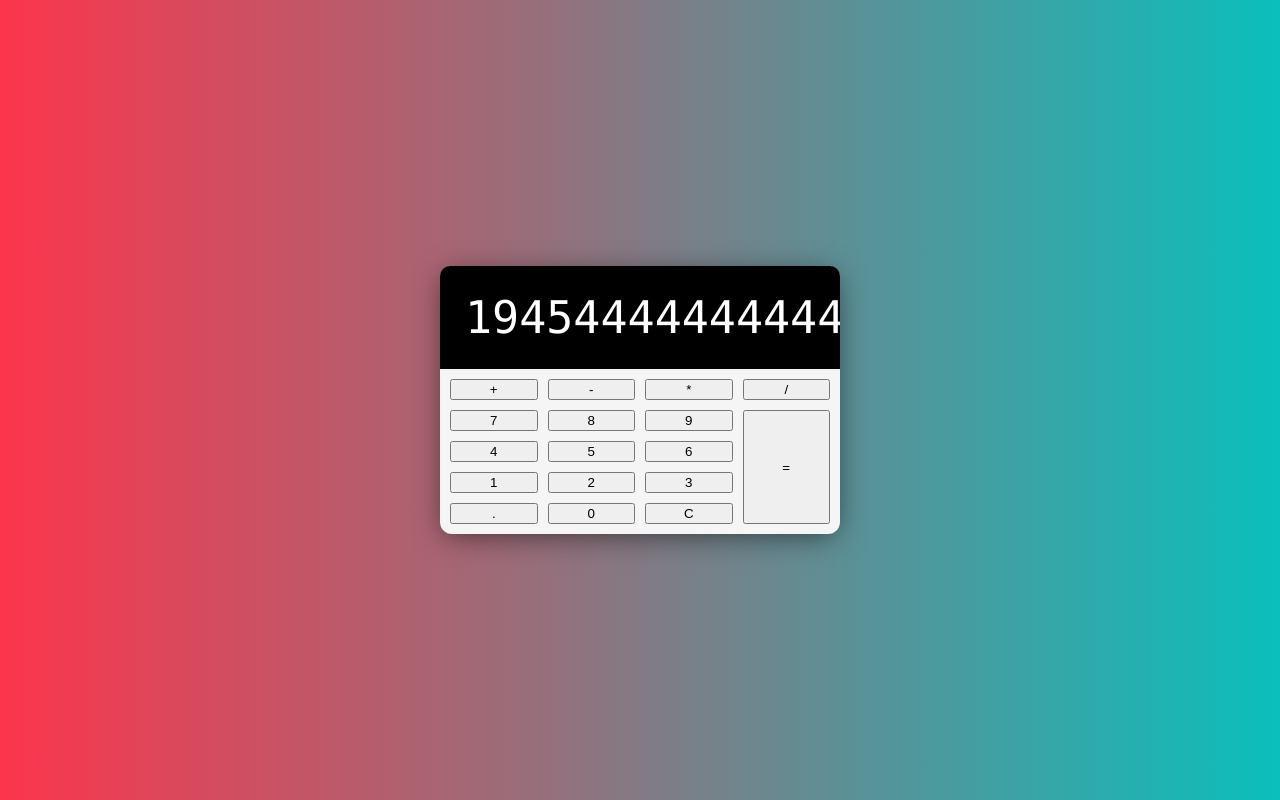
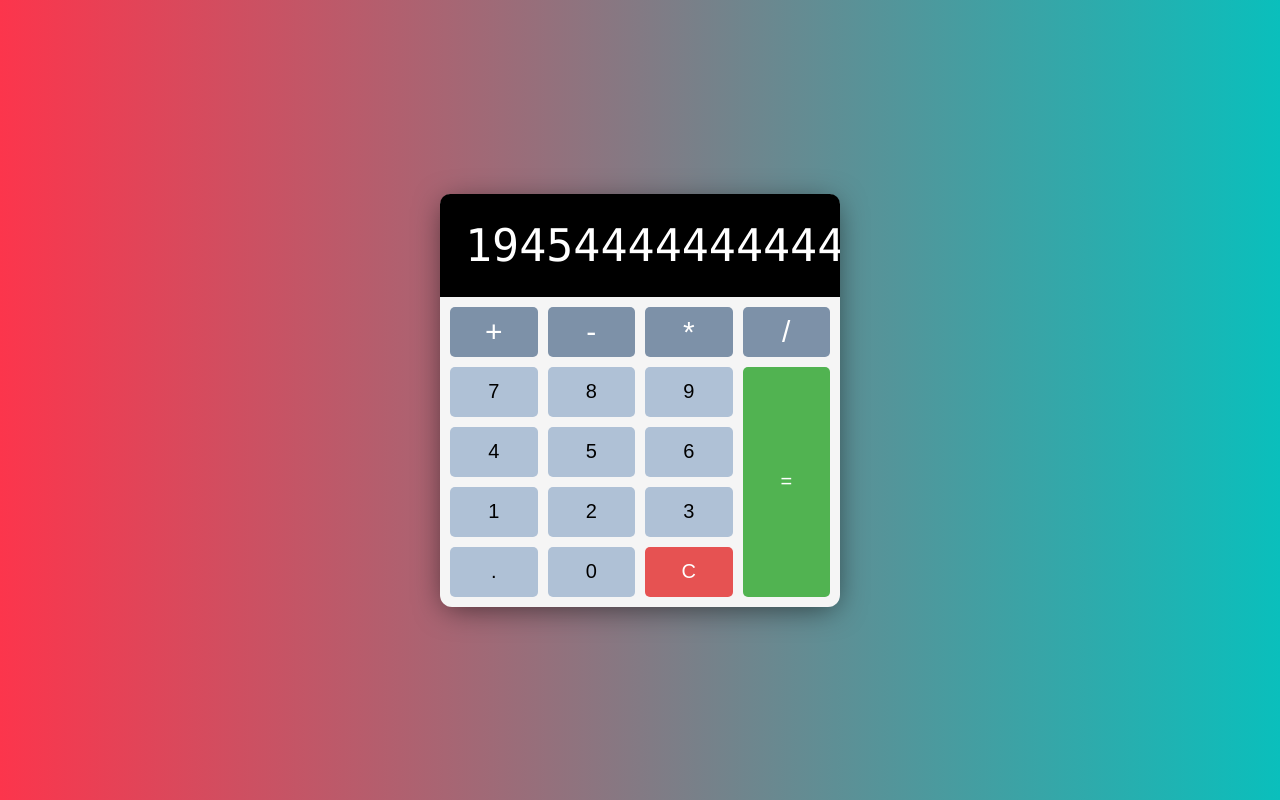
Before and after one commit to sakilk130/javascript-basic-calculator, a plain HTML site: page index.html in a window 1280 px wide. Drawn offline with Linux system fonts and the light colour scheme.

Commit message:
style button

```diff
--- a/index.html
+++ b/index.html
@@ -33,7 +33,7 @@
         <button class="decimal" value=".">.</button>
         <button value="0">0</button>
         <button class="clear" id="clear-btn">C</button>
-        <button class="equal-sign operator" value="=">=</button>
+        <button class="equal-sign" value="=">=</button>
       </div>
     </div>
     <!-- Script -->
--- a/style.css
+++ b/style.css
@@ -41,6 +41,44 @@ body {
   padding: 10px;
 }
 .equal-sign {
+  background: rgb(81, 179, 81);
+  color: white;
   grid-column: -2;
   grid-row: 2 / span 4;
 }
+button {
+  min-height: 50px;
+  font-size: 20px;
+  font-weight: 100;
+  border: none;
+  border-radius: 5px;
+  cursor: pointer;
+  background: rgb(175, 193, 214);
+}
+button:hover {
+  filter: brightness(110%);
+}
+button:active {
+  transform: translateY(2px);
+}
+button:focus {
+  outline: none;
+}
+.operator {
+  background: rgb(125, 145, 168);
+  color: white;
+  font-size: 30px;
+}
+.clear {
+  background-color: rgb(230, 82, 82);
+  color: white;
+}
+.clear:hover {
+  filter: brightness(90%);
+}
+
+@media screen and(max-width:600px) {
+  .calculator {
+    width: 95%;
+  }
+}
```
